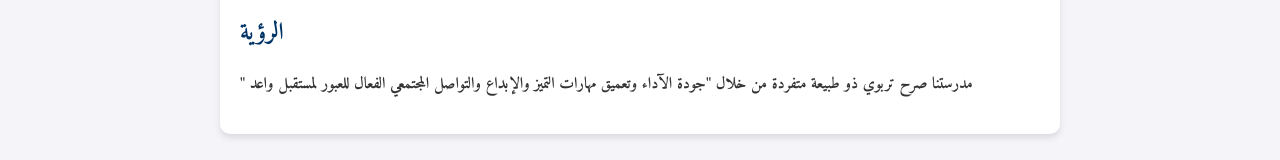
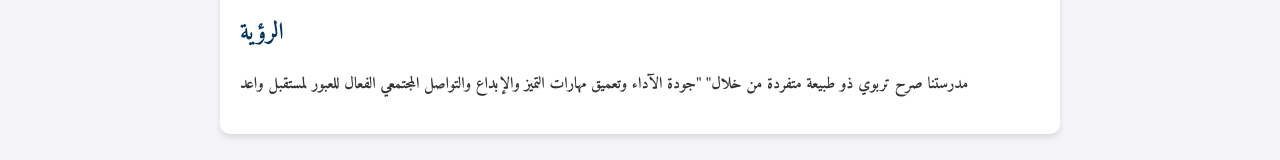
Before and after one commit to ABDOEltorky/Allord1, a plain HTML site: page index.html in a window 1280 px wide. Shown: the part 569-729 px from the top of the page. Drawn offline with Linux system fonts and the light colour scheme.

Commit message:
Update index.html

```diff
--- a/index.html
+++ b/index.html
@@ -156,7 +156,7 @@
     <div class="article-container">
         <h2>الرؤية</h2>
         <p>
-                    " مدرستنا صرح تربوي ذو طبيعة متفردة من خلال
+                       مدرستنا صرح تربوي ذو طبيعة متفردة من خلال"
              "جودة الآداء وتعميق مهارات التميز والإبداع والتواصل المجتمعي الفعال للعبور لمستقبل واعد
 
         </p>
```
